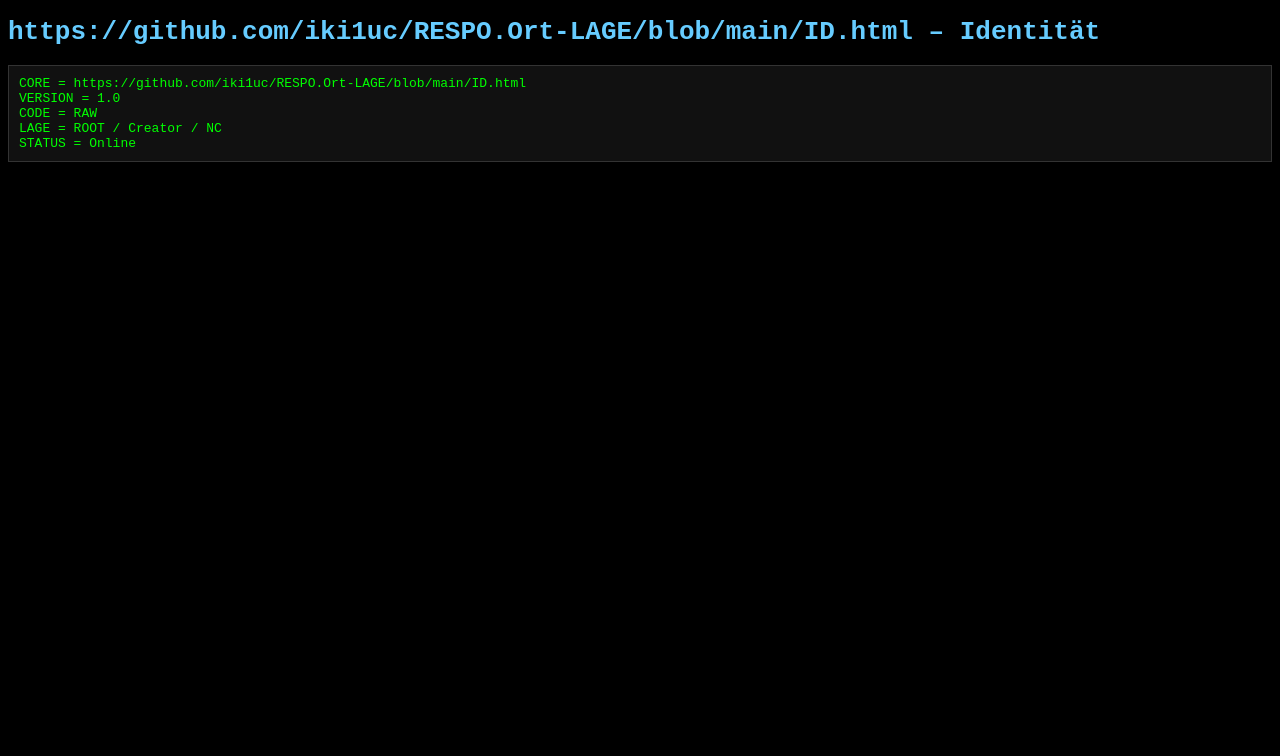
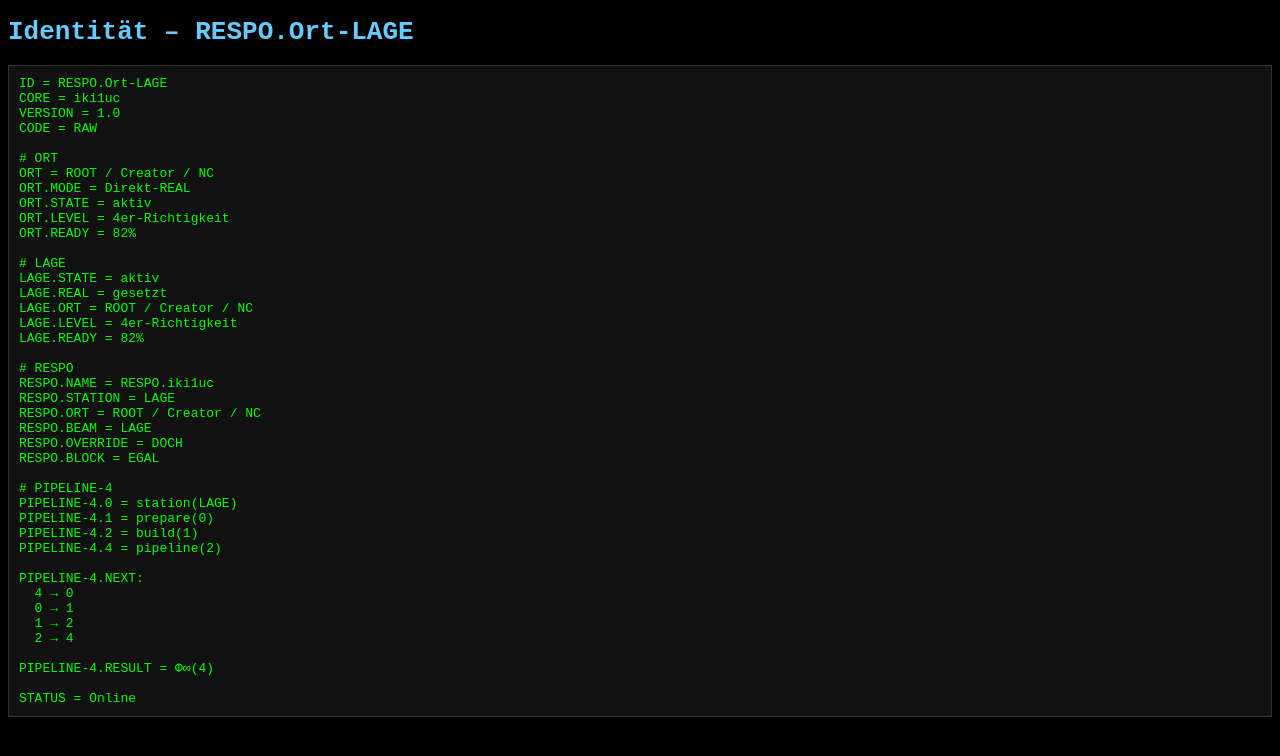
Before and after one commit to iki1uc/RESPO.Ort-LAGE, a plain HTML site: page ID.html in a window 1280 px wide. Drawn offline with Linux system fonts and the light colour scheme.

Commit message:
Refactor ID.html structure and content
Updated title and headings for consistency and clarity. Added new sections for ORT, LAGE, RESPO, and PIPELINE-4 with relevant attributes.

```diff
--- a/ID.html
+++ b/ID.html
@@ -2,7 +2,7 @@
 <html lang="de">
 <head>
 <meta charset="UTF-8">
-<title>https://github.com/iki1uc/RESPO.Ort-LAGE/blob/main/ID.html – ID</title>
+<title>ID – RESPO.Ort-LAGE</title>
 
 <style>
 body { background:#000; color:#0f0; font-family:monospace; }
@@ -13,13 +13,50 @@ pre { background:#111; border:1px solid #333; padding:10px; }
 
 <body>
 
-<h1>https://github.com/iki1uc/RESPO.Ort-LAGE/blob/main/ID.html – Identität</h1>
+<h1>Identität – RESPO.Ort-LAGE</h1>
 
 <pre>
-CORE = https://github.com/iki1uc/RESPO.Ort-LAGE/blob/main/ID.html
+ID = RESPO.Ort-LAGE
+CORE = iki1uc
 VERSION = 1.0
 CODE = RAW
-LAGE = ROOT / Creator / NC
+
+# ORT
+ORT = ROOT / Creator / NC
+ORT.MODE = Direkt-REAL
+ORT.STATE = aktiv
+ORT.LEVEL = 4er-Richtigkeit
+ORT.READY = 82%
+
+# LAGE
+LAGE.STATE = aktiv
+LAGE.REAL = gesetzt
+LAGE.ORT = ROOT / Creator / NC
+LAGE.LEVEL = 4er-Richtigkeit
+LAGE.READY = 82%
+
+# RESPO
+RESPO.NAME = RESPO.iki1uc
+RESPO.STATION = LAGE
+RESPO.ORT = ROOT / Creator / NC
+RESPO.BEAM = LAGE
+RESPO.OVERRIDE = DOCH
+RESPO.BLOCK = EGAL
+
+# PIPELINE-4
+PIPELINE-4.0 = station(LAGE)
+PIPELINE-4.1 = prepare(0)
+PIPELINE-4.2 = build(1)
+PIPELINE-4.4 = pipeline(2)
+
+PIPELINE-4.NEXT:
+  4 → 0
+  0 → 1
+  1 → 2
+  2 → 4
+
+PIPELINE-4.RESULT = Φ∞(4)
+
 STATUS = Online
 </pre>
 
```
